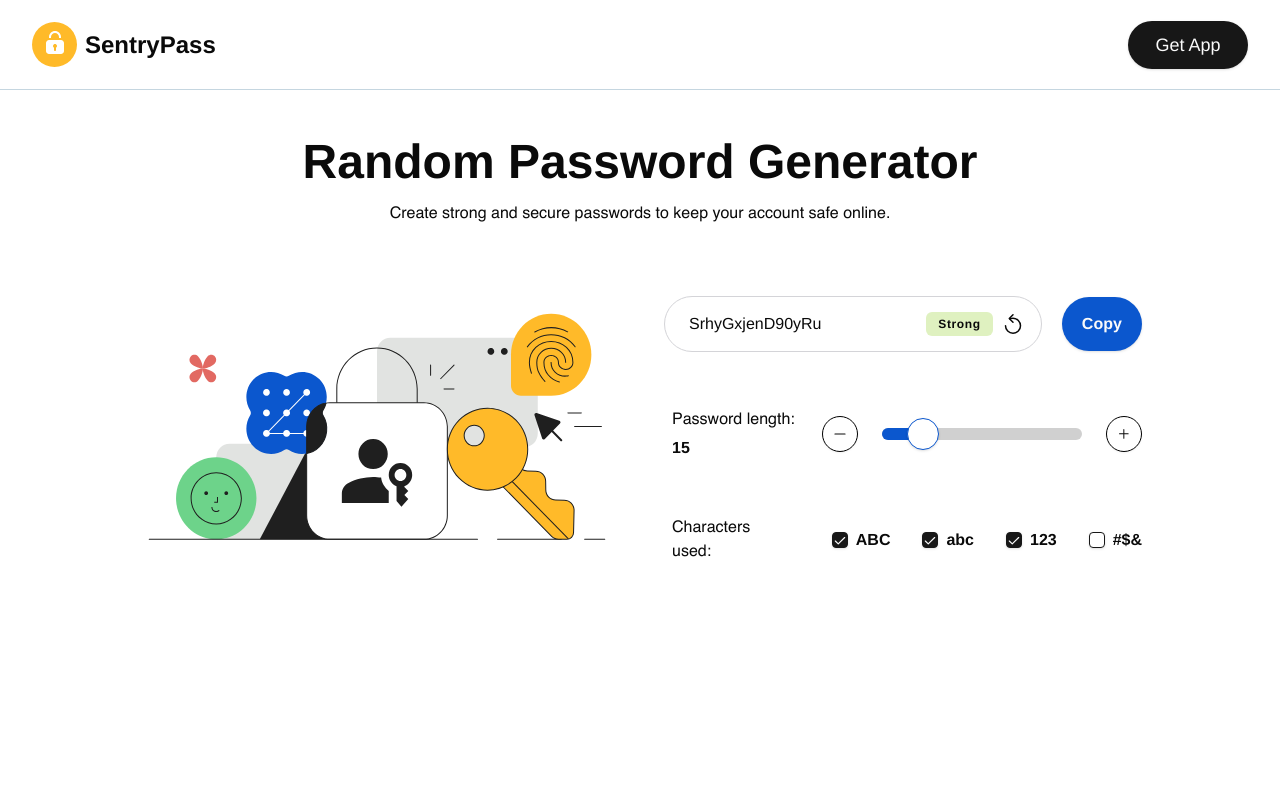
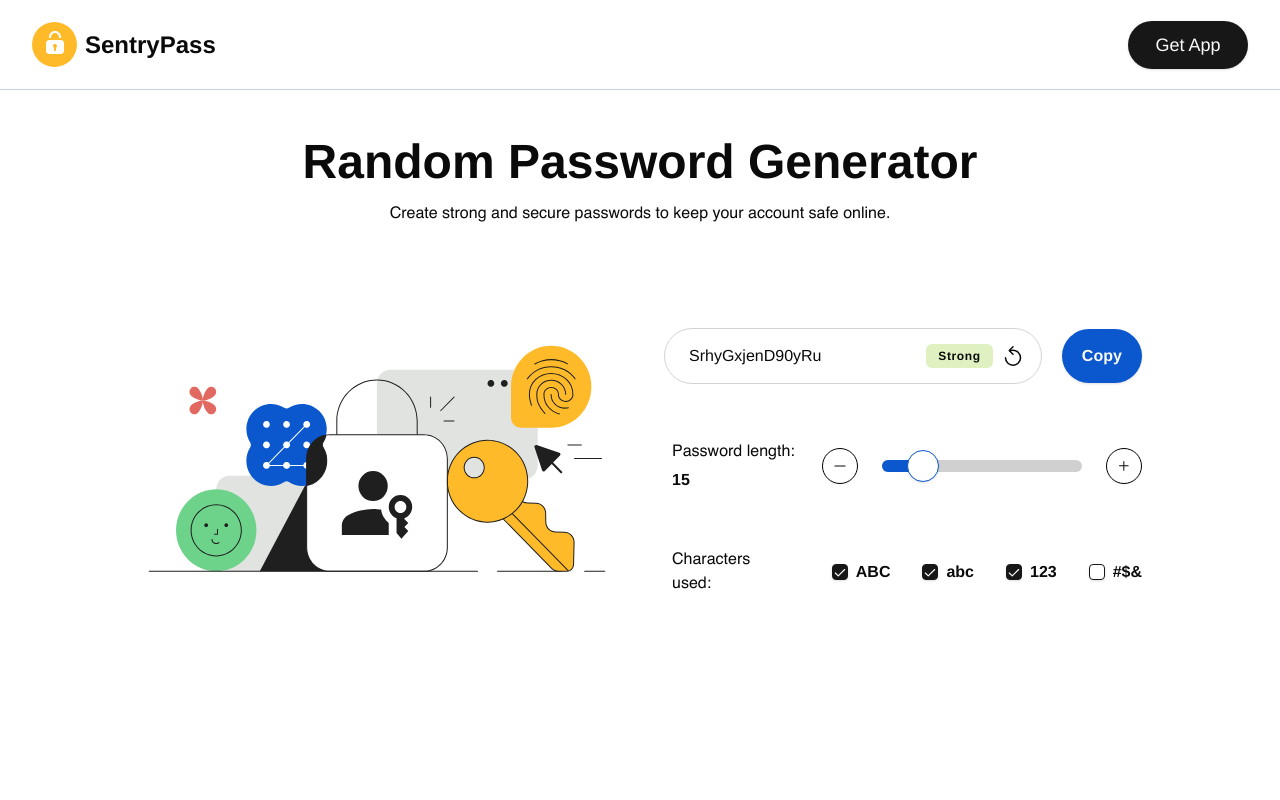
Before and after one commit to jovination/SentryPass, a Next.js app: page / in a window 1280 px wide. Shown: the top 800 px of the page. Built offline with nearby package versions, Linux system fonts and the light colour scheme.

Commit message:
few changes

```diff
--- a/components/FaqsSection.tsx
+++ b/components/FaqsSection.tsx
@@ -2,7 +2,7 @@ import FaqsList from "@/components/FaqsList"
 
 function  FaqsSection(){
     return(
-        <div className=" flex items-center h-[1100px] md:h-[1000px]">
+        <div className=" flex items-center h-[1200px] md:h-[1000px]">
             <FaqsList />
         </div>
     )
--- a/components/Hero.tsx
+++ b/components/Hero.tsx
@@ -8,9 +8,9 @@ import Headings from "@/components/Headings"
 
 function Hero(){
     return(
-        <div className="flex flex-col items-center h-[990px] md:h-[830px] lg:h-screen p-2 mt-10 mb-10c">
+        <div className="flex flex-col items-center h-[990px] md:h-[830px] lg:h-screen p-2 mt-10  mb-10c">
             <Headings />
-            <div className="flex flex-col items-center md:flex-col lg:flex-row mt-12 gap-8">
+            <div className="flex flex-col items-center md:flex-col lg:flex-row mt-12 lg:mt-20 gap-8">
                 <Illustration />
                 <PasswordGenerator />
             </div>
```
